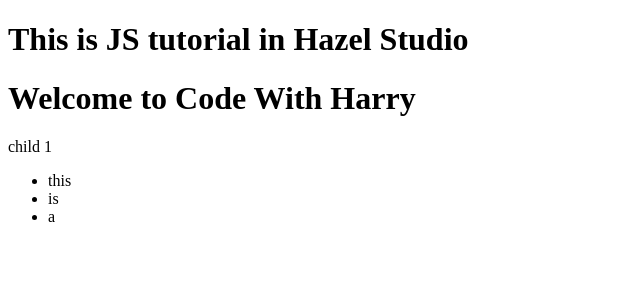
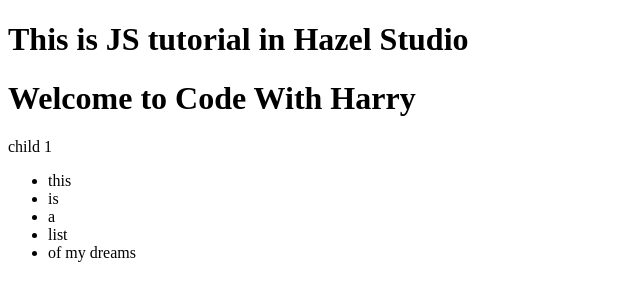
Before and after one commit to Ishazaka/simple-JS, a plain HTML site: page index.html in a window 1280 px wide. Shown: the whole page, without its empty margins (0-640 px from the left). Drawn offline with Linux system fonts and the light colour scheme.

Commit message:
Update index.html

```diff
--- a/index.html
+++ b/index.html
@@ -17,7 +17,10 @@
                 <li class="childul">this</li>
                 <li class="childul">is</li>
                 <li class="childul">a</li>
-
+               <li class="childul">list </li>
+                <li class="childul">of my dreams</li>
+            </ul>
+        </div>
 
 </body>
 
```
